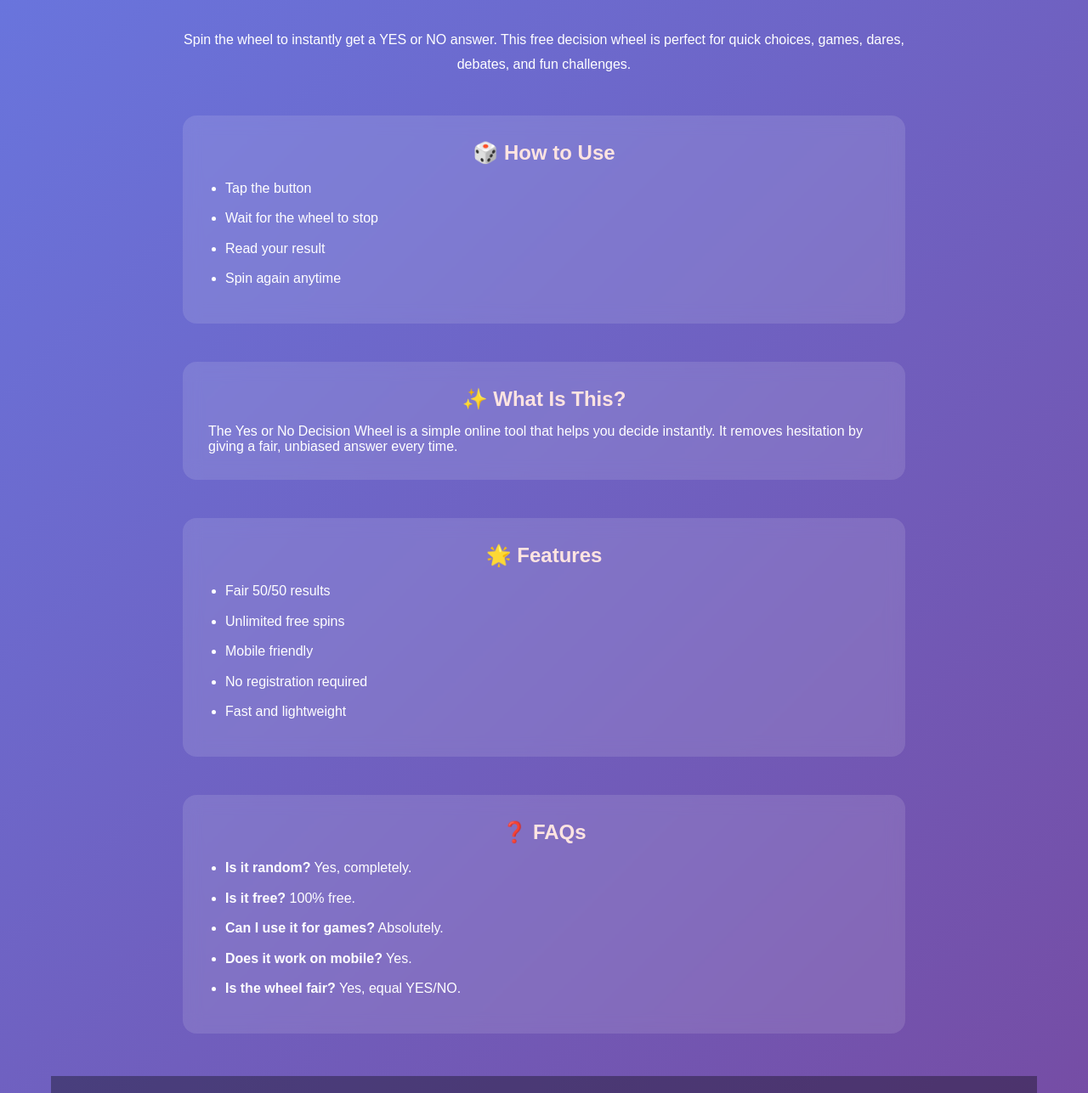
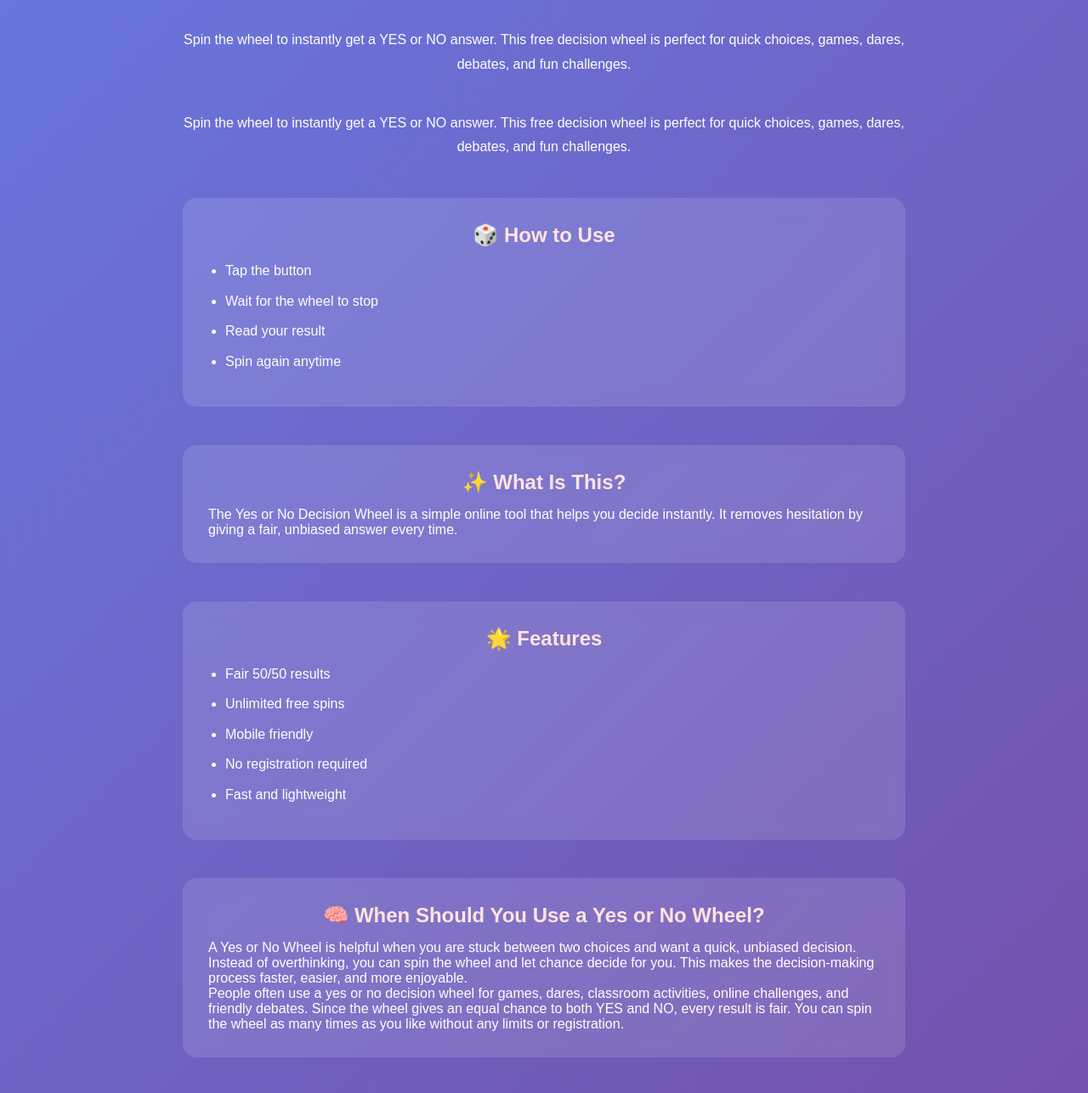
Before and after one commit to wheelyesno/wheelyesno.github.io, a plain HTML site: page index.html in a window 1280 px wide. Shown: the part 620-1907 px from the top of the page at 85% size. Drawn offline with Linux system fonts and the light colour scheme.

Commit message:
Update index.html

```diff
--- a/index.html
+++ b/index.html
@@ -223,6 +223,10 @@ padding:10px 0;
 Spin the wheel to instantly get a YES or NO answer. This free decision wheel is perfect for quick choices, games, dares, debates, and fun challenges.
 </p>
 
+  <p class="description">
+Spin the wheel to instantly get a YES or NO answer. This free decision wheel is perfect for quick choices, games, dares, debates, and fun challenges.
+</p>
+
 <!-- HOW TO USE -->
 <div class="info-section">
 <h2>🎲 How to Use</h2>
@@ -253,6 +257,22 @@ It removes hesitation by giving a fair, unbiased answer every time.
 <li>No registration required</li>
 <li>Fast and lightweight</li>
 </ul>
+</div>
+
+  <div class="info-section">
+<h2>🧠 When Should You Use a Yes or No Wheel?</h2>
+
+<p>
+A Yes or No Wheel is helpful when you are stuck between two choices and want a quick, unbiased decision.
+Instead of overthinking, you can spin the wheel and let chance decide for you.
+This makes the decision-making process faster, easier, and more enjoyable.
+</p>
+
+<p>
+People often use a yes or no decision wheel for games, dares, classroom activities, online challenges, and friendly debates.
+Since the wheel gives an equal chance to both YES and NO, every result is fair.
+You can spin the wheel as many times as you like without any limits or registration.
+</p>
 </div>
 
 <!-- FAQ -->
```
